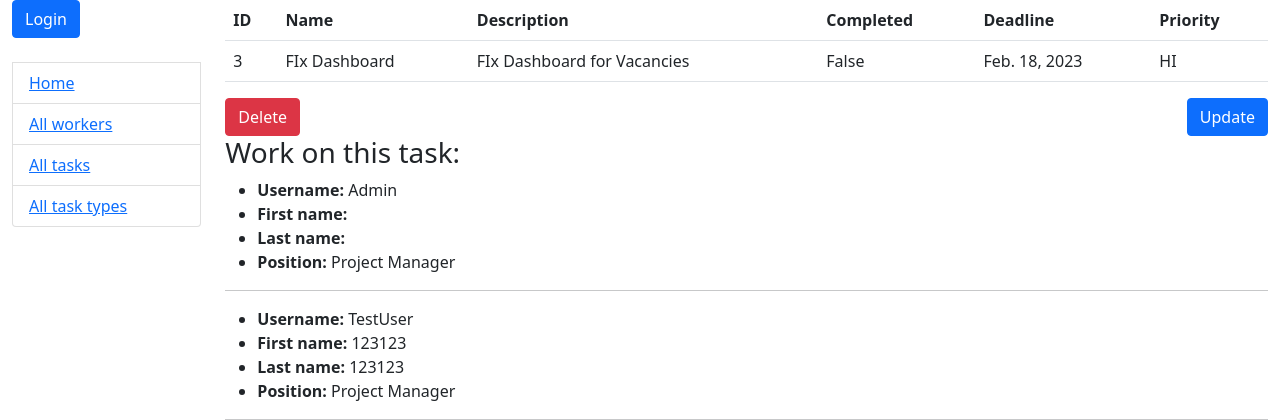
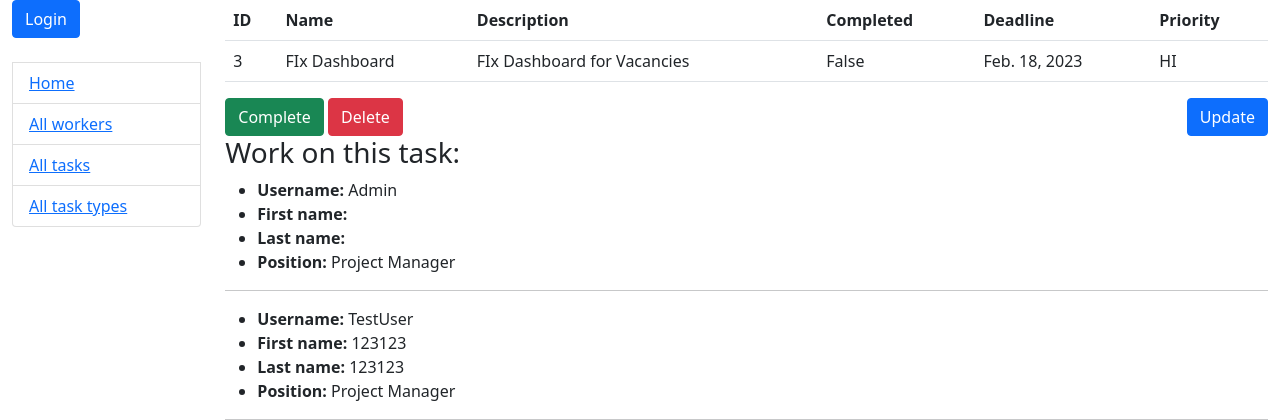
Before and after one commit to Greenmanxd/it-company-task-manager, a Django app: page /task/3/ in a window 1280 px wide. Shown: the top 420 px of the page. Run offline with Django 4.2, Linux system fonts and the light colour scheme; data comes from the database, SQL or seed files in the repository; both versions use the stored data as it was after the commit.

Commit message:
Add complete button to task detail view and change toggle_status to redirect to same page

```diff
--- a/task_manager/views.py
+++ b/task_manager/views.py
@@ -1,5 +1,6 @@
 from django.contrib.auth.mixins import LoginRequiredMixin
-from django.shortcuts import render, redirect
+from django.http import HttpResponseRedirect
+from django.shortcuts import render
 from django.urls import reverse_lazy
 from django.views import generic
 
@@ -97,7 +98,7 @@ def toggle_status(request, pk):
     status = Task.objects.get(id=pk)
     status.is_completed ^= True
     status.save()
-    return redirect(reverse_lazy("task_manager:task-list"))
+    return HttpResponseRedirect(request.META.get("HTTP_REFERER"))
 
 
 class TaskTypeView(generic.ListView):
--- a/templates/task_manager/task_detail.html
+++ b/templates/task_manager/task_detail.html
@@ -23,6 +23,9 @@
   <a href="{% url "task_manager:task-update" pk=task.id %}" class="btn btn-primary" style="float: right">
     Update
   </a>
+  <a href="{% url "task_manager:toggle_status" pk=task.id %}" class="btn btn-success">
+    {{ task.is_completed|yesno:"Not complete, Complete" }}
+  </a>
   <a href="{% url "task_manager:task-delete" pk=task.id %}" class="btn btn-danger">
     Delete
   </a>
```
Also changed, not shown: db.sqlite3.
